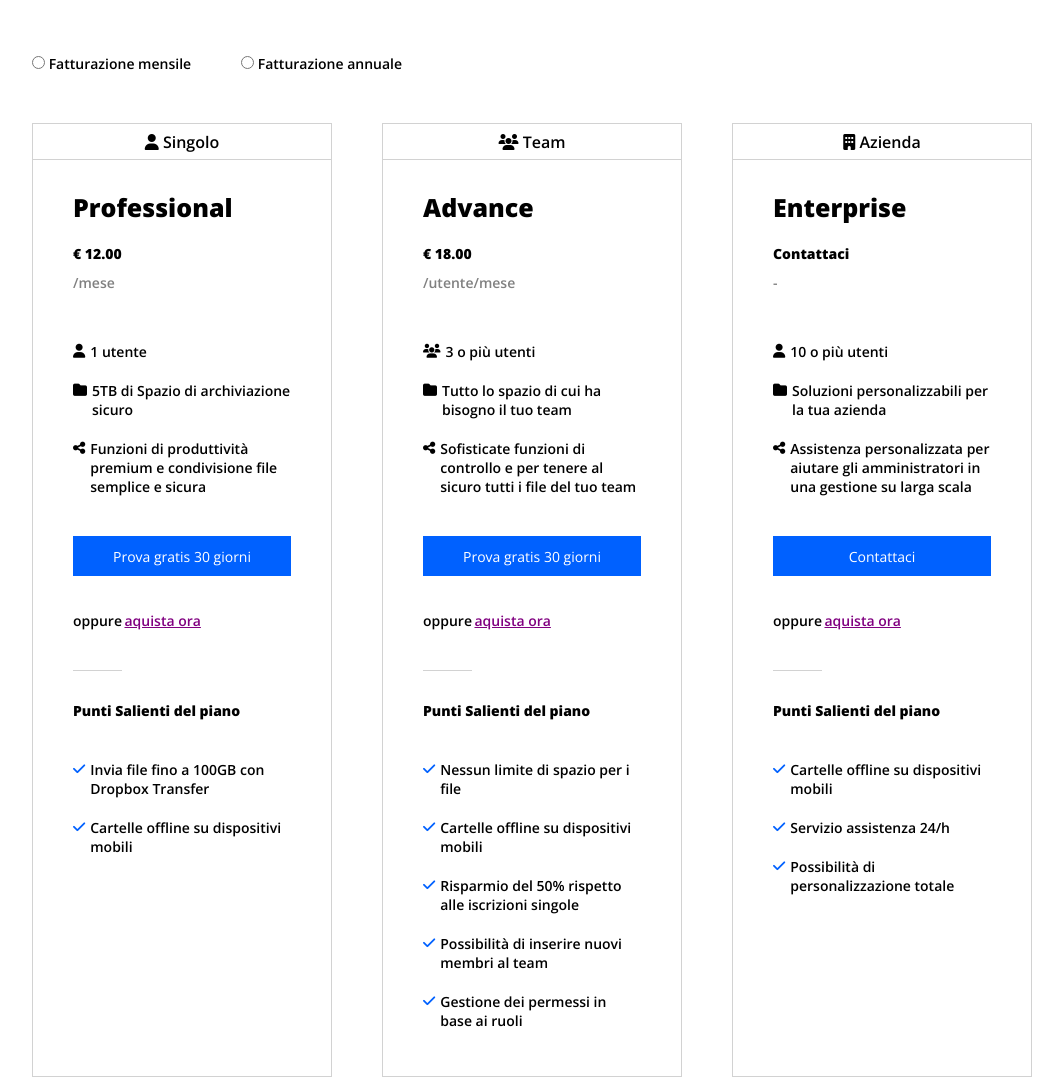
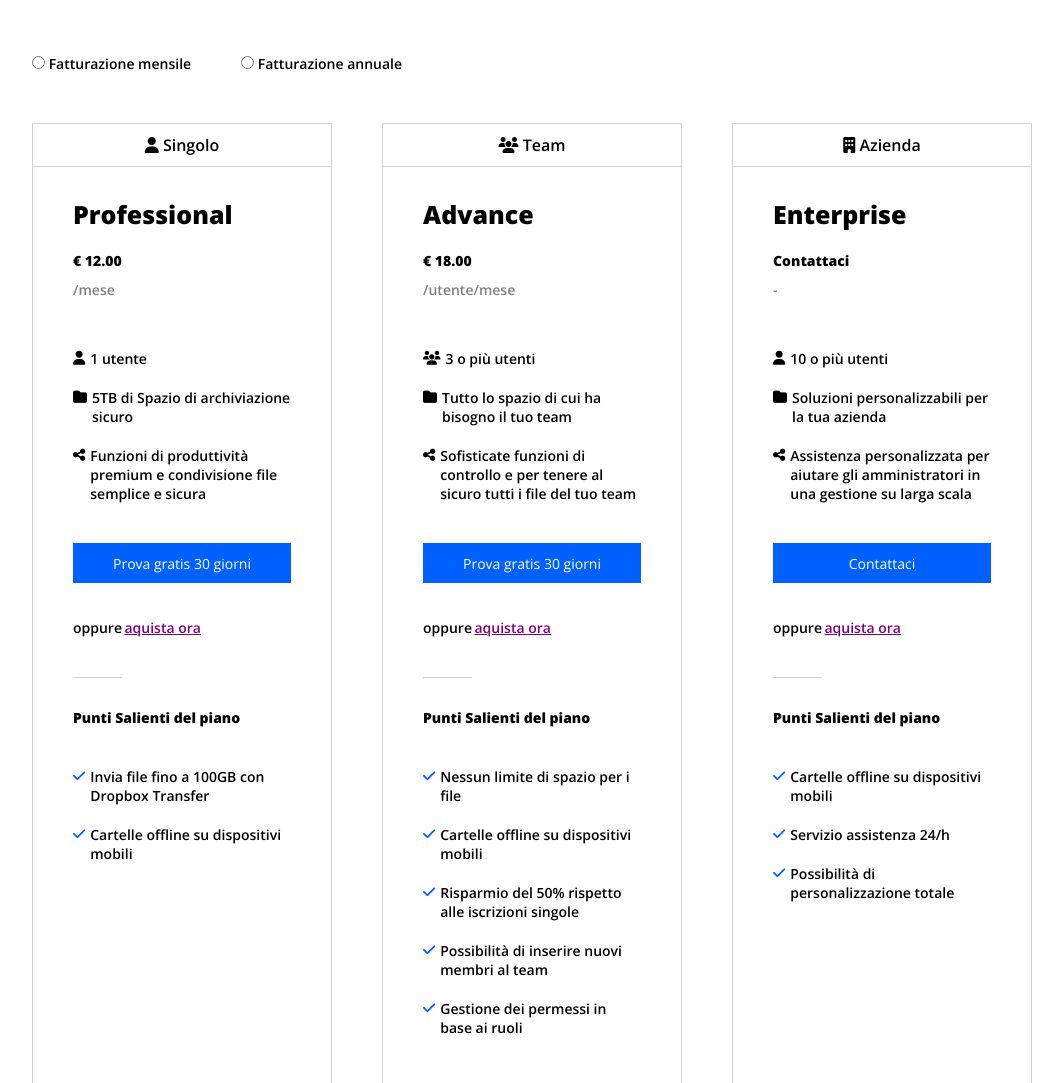
Before and after one commit to Daniele206/htmlcss-dropbox, a plain HTML site: page index.html in a window 1280 px wide. Shown: the part 913-1996 px from the top of the page, without its empty margins (108-1171 px from the left). Drawn offline with nearby package versions, Linux system fonts and the light colour scheme.

Commit message:
[fix] card-head

```diff
--- a/assets/style/main.css
+++ b/assets/style/main.css
@@ -184,10 +184,6 @@
   width: 300px;
 }
 
-.column-central{
-  margin: 0 50px;
-}
-
 .card{
   padding:0 40px;
   border: 1px solid #d2d2d2;
@@ -198,7 +194,7 @@
 }
 
 .card-2{
-  height: calc(100% - 4.5vh);
+  height: 100%;
 }
 
 .card-4{
@@ -206,10 +202,14 @@
 }
 
 .card-head{
-  height: 4.5vh;
+  padding: 10px 0;
   border-top: 1px solid #d2d2d2;
   border-left: 1px solid #d2d2d2;
   border-right: 1px solid #d2d2d2;
+}
+
+.card-head-verticale{
+  width: 300px;
 }
 
 .card-title{
--- a/index.html
+++ b/index.html
@@ -62,9 +62,13 @@
             <div class="radio font-s font-normal"><input type="radio" name="fatturazione"> Fatturazione annuale</div>
           </div>
         </div>
-        <section class="d-flex box">
+        <section class="d-flex just-between">
+          <div class="font-normal card-head card-head-verticale d-flex al-i-center just-center"><span><i class="fa-solid fa-user"></i> Singolo</span></div>
+          <div class="font-normal card-head card-head-verticale d-flex al-i-center just-center"><span><i class="fa-solid fa-users"></i></i> Team</span></div>
+            <div class="font-normal card-head card-head-verticale d-flex al-i-center just-center"><span><i class="fa-solid fa-building"></i> Azienda</span></div>
+        </section>
+        <section class="d-flex just-between box">
           <div class="column">
-            <div class="font-normal card-head d-flex al-i-center just-center"><span><i class="fa-solid fa-user"></i> Singolo</span></div>
             <div class="card card-1">
               <div>
                 <h3 class="font-min font-bold card-title">Professional</h3>
@@ -93,8 +97,7 @@
               </div>
             </div>
           </div>
-          <div class="column column-central">
-            <div class="font-normal card-head d-flex al-i-center just-center"><span><i class="fa-solid fa-users"></i></i> Team</span></div>
+          <div class="column">
             <div class="card card-2">
               <div>
                 <h3 class="font-min font-bold card-title">Advance</h3>
@@ -127,7 +130,6 @@
             </div>
           </div>
           <div class="column">
-            <div class="font-normal card-head d-flex al-i-center just-center"><span><i class="fa-solid fa-building"></i> Azienda</span></div>
             <div class="card card-2">
               <div>
                 <h3 class="font-min font-bold card-title">Enterprise</h3>
```
